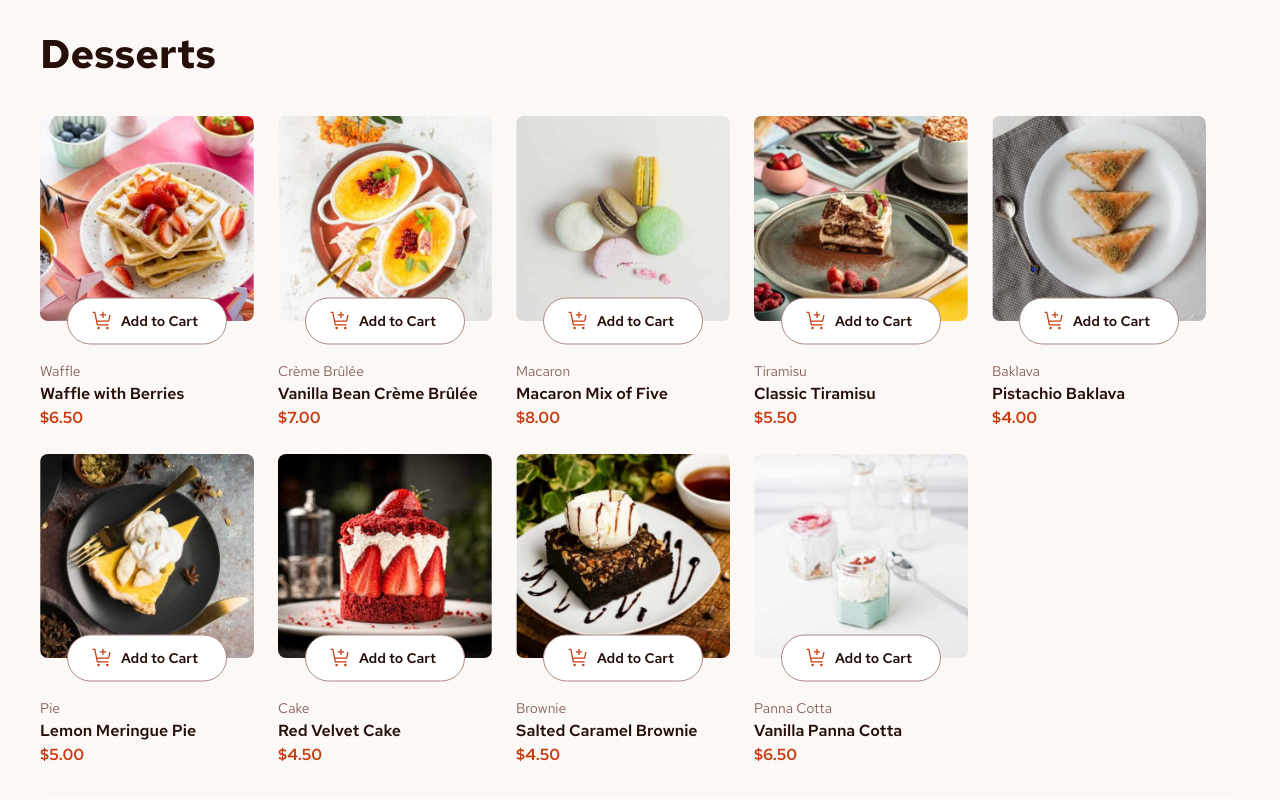
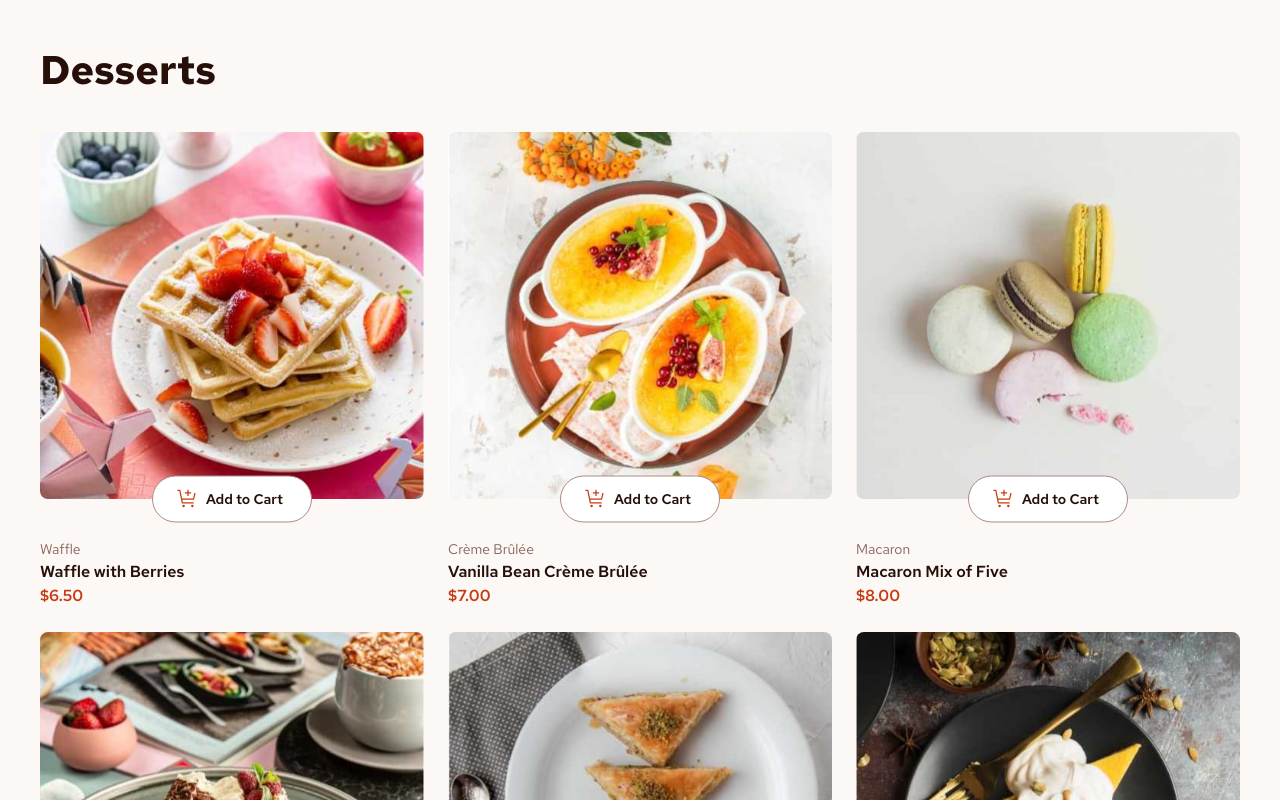
Before and after one commit to KarolinaMas/product-list-with-cart, a React (Vite) app: page / in a window 1280 px wide. Shown: the top 800 px of the page. Built offline with nearby package versions, Linux system fonts and the light colour scheme.

Commit message:
change flex layout to grid, complete tablet styling

```diff
--- a/src/App.tsx
+++ b/src/App.tsx
@@ -78,15 +78,16 @@ const App = () => {
             xs:px-6
             max-xs:px-3
             s:px-10
-            sm:max-w-screen
+            sm:max-w-screen sm:py-10
             "
     >
       <section>
         <h1 className="mb-8 text-[2.5rem] font-bold">Desserts</h1>
         <div
           className="
-                  flex flex-col gap-6
-                  sm:flex-row sm:flex-wrap
+                  grid gap-6
+                  sm:grid-cols-2
+                  md:grid-cols-3
                   "
         >
           {list.map(({ image, name, category, price }) => (
--- a/src/components/ListItem.tsx
+++ b/src/components/ListItem.tsx
@@ -15,7 +15,7 @@ const ListItem = ({
   const { mobile, tablet, desktop } = image;
 
   return (
-    <div className="sm:max-w-53.5 ">
+    <div>
       <div className="relative mb-10">
         <picture>
           <source media="(min-width: 1024px)" srcSet={desktop} />
```
